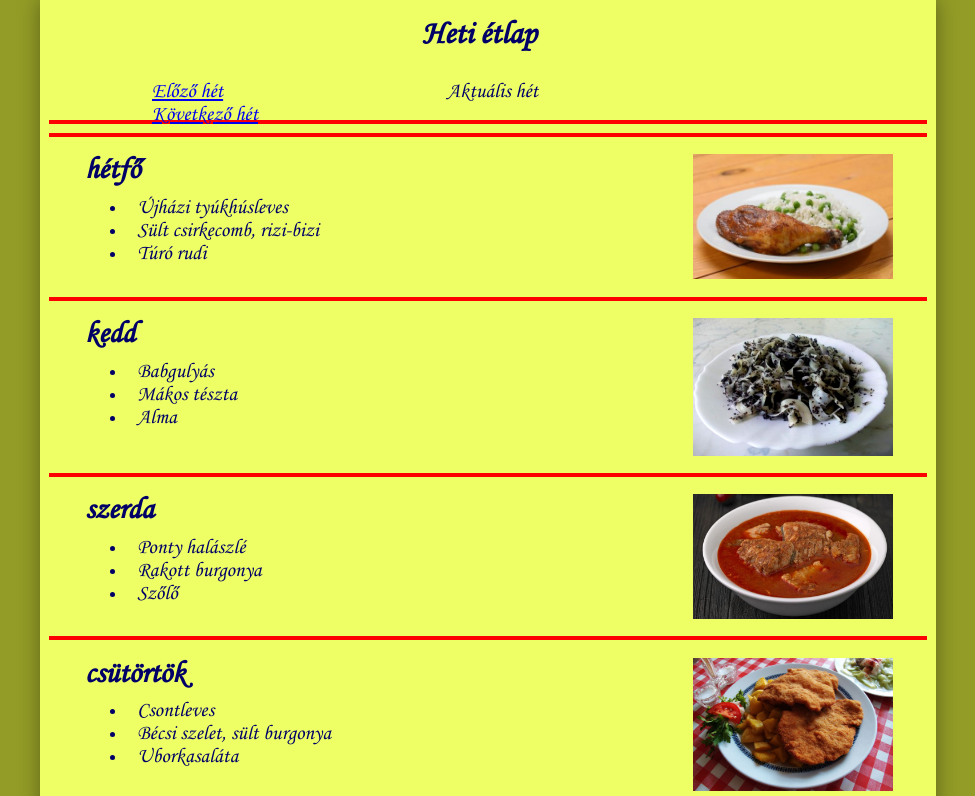
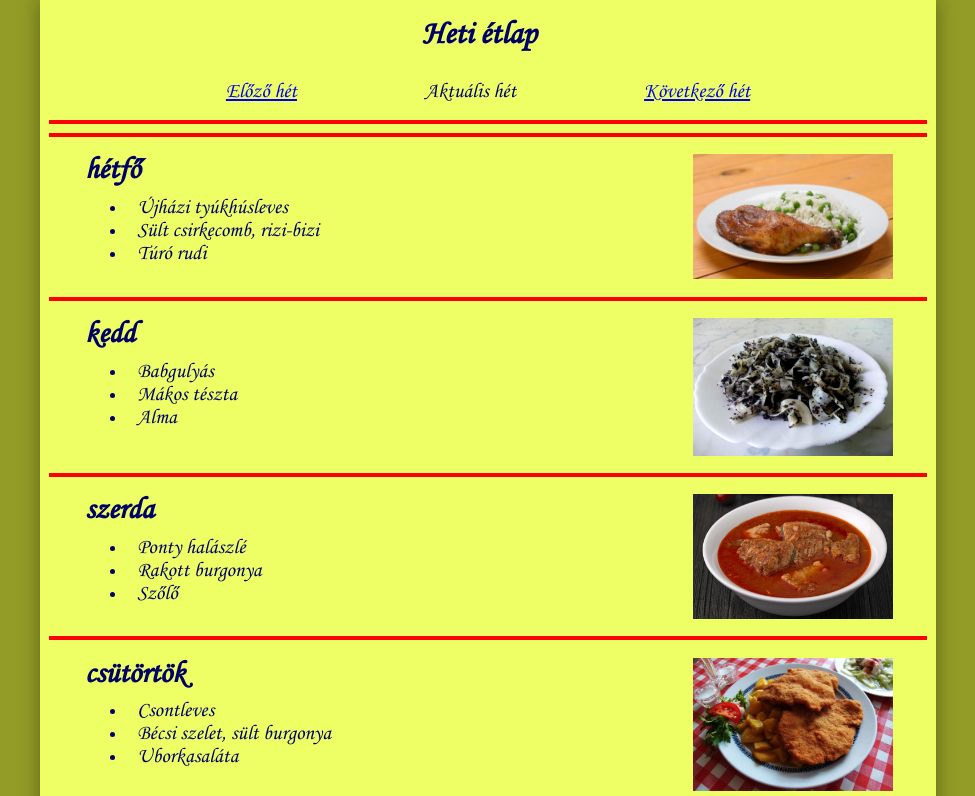
Before and after one commit to Emmatsoka/etlap.github.io, a plain HTML site: page index.html in a window 1280 px wide. Shown: the top 796 px of the page, without its empty margins (152-1127 px from the left). Drawn offline with Linux system fonts and the light colour scheme.

Commit message:
Update style.css

```diff
--- a/style.css
+++ b/style.css
@@ -47,8 +47,8 @@ body{
 }
 #nav ul li {
     text-decoration: none;
-    padding-left:17vh;
-    padding-right: 17vh;
+    padding-left:16vh;
+    padding-right: 16vh;
     display: block;
     text-align: center;
 
@@ -86,18 +86,38 @@ body{
             box-shadow: none;
         }
     }
-    @media only screen and (max-width: 1300px){
+    @media only screen and (max-width: 1560px){
         #nav ul li {
             text-decoration: none;
             padding-left:14vh;
             padding-right: 14vh;
             display: block;
             text-align: center;
-
+        }
 
         }
-    }
-    @media only screen and (max-width: 800px){
+        @media only screen and (max-width: 1410px){
+            #nav ul li {
+                text-decoration: none;
+                padding-left:12vh;
+                padding-right: 12vh;
+                display: block;
+                text-align: center;
+            }
+
+            }
+            @media only screen and (max-width: 1310px){
+                #nav ul li {
+                    text-decoration: none;
+                    padding-left:8vh;
+                    padding-right: 8vh;
+                    display: block;
+                    text-align: center;
+                }
+
+                }
+
+    @media only screen and (max-width: 850px){
         #nav ul li {
             text-decoration: none;
             padding-left:7vh;
@@ -108,7 +128,7 @@ body{
 
         }
     }
-    @media only screen and (max-width: 640px){
+    @media only screen and (max-width: 650px){
         #nav ul li {
             text-decoration: none;
             padding-left:5vh;
@@ -119,7 +139,7 @@ body{
 
         }
     }
-    @media only screen and (max-width: 625px){
+    @media only screen and (max-width: 635px){
         #nav ul li {
             text-decoration: none;
             padding-left:3vh;
```
